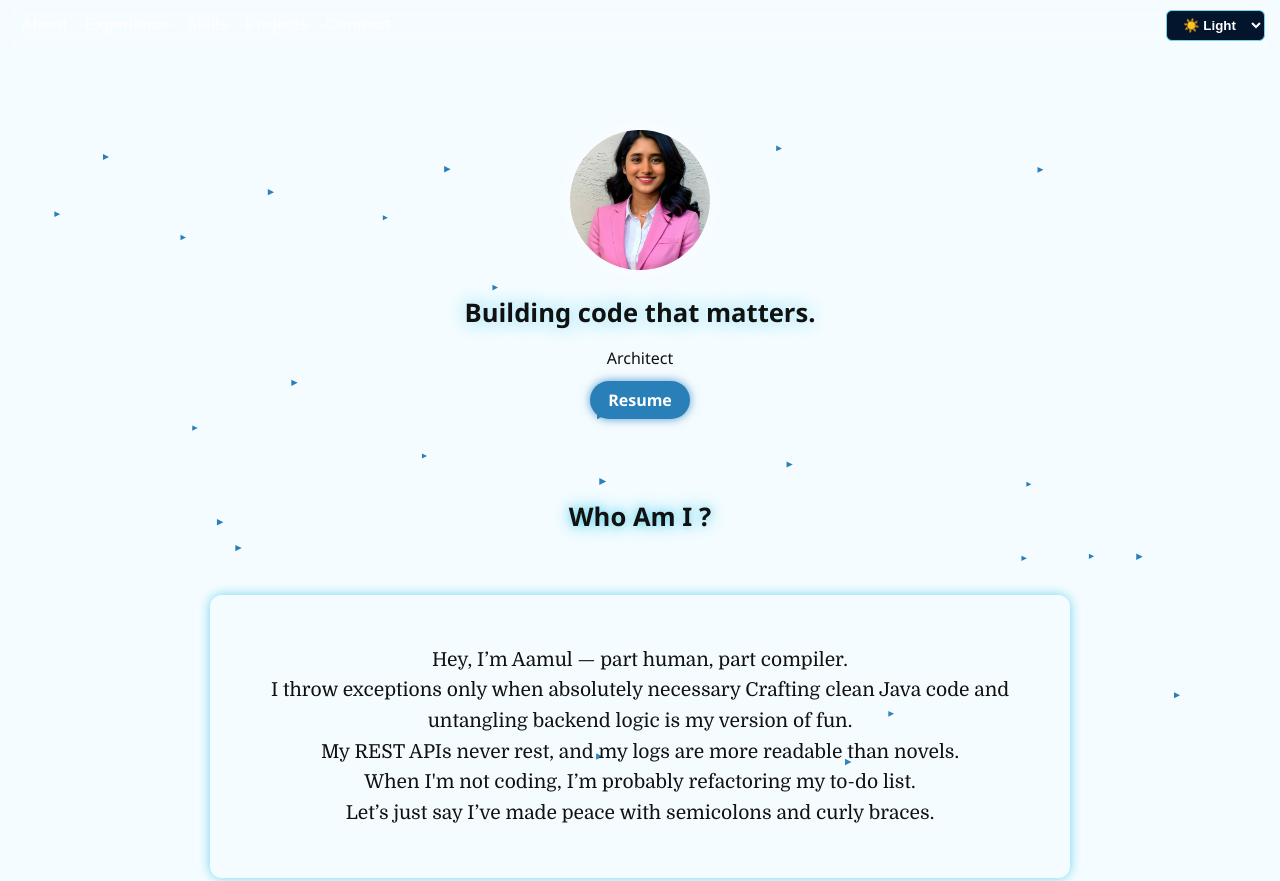
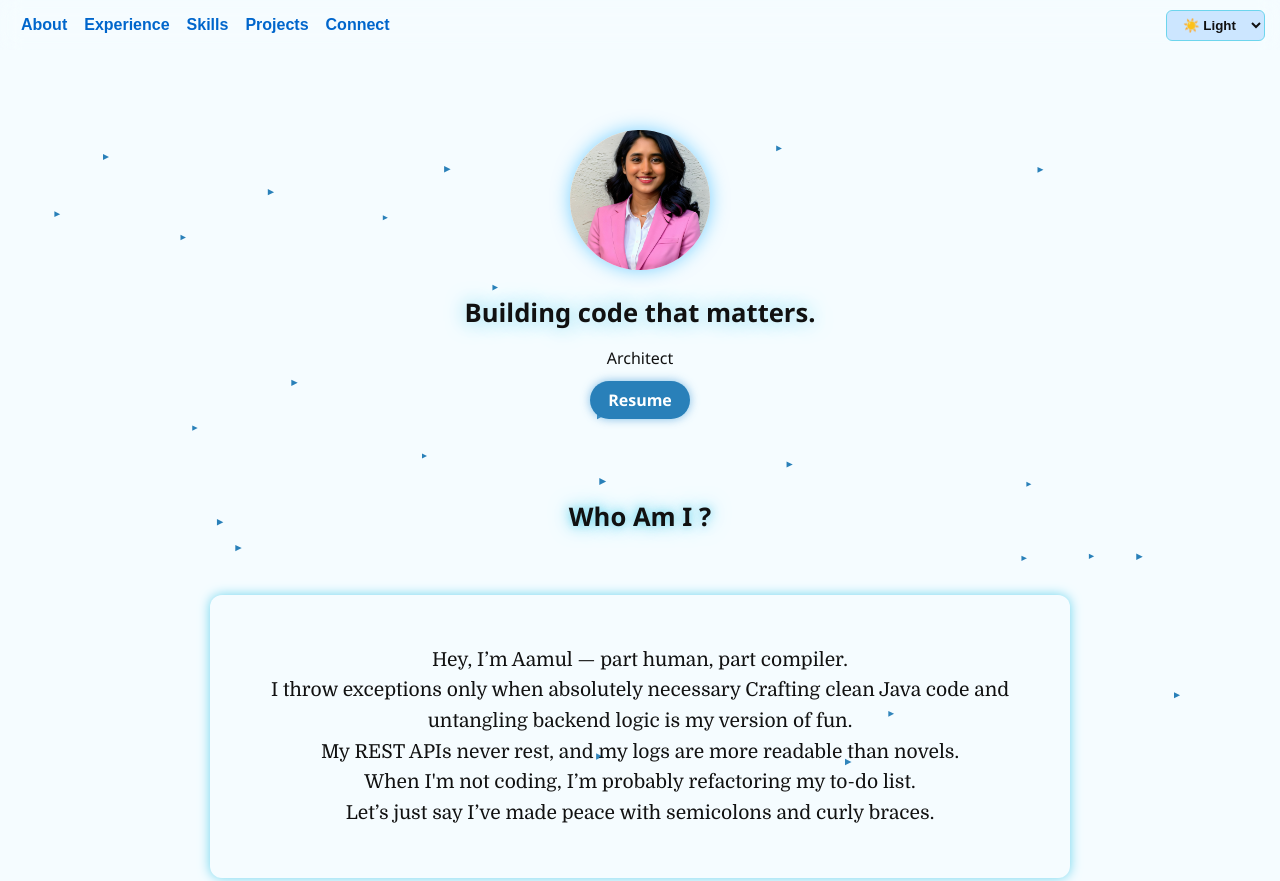
Before and after one commit to AamulSri/portfolio, a plain HTML site: page index.html in a window 1280 px wide. Shown: the top 881 px of the page. Drawn offline with Linux system fonts and the light colour scheme.

Commit message:
hopes of work

```diff
--- a/script.js
+++ b/script.js
@@ -4,8 +4,10 @@ document.addEventListener("DOMContentLoaded", () => {
   const themeSelect = document.getElementById("themeSelect");
   const savedTheme = localStorage.getItem("preferredTheme") || "light";
 
-  // Apply the saved theme
+  // Only apply if not already set (avoid double reset)
+if (!document.documentElement.classList.contains(savedTheme + "-theme")) {
   document.documentElement.className = savedTheme + "-theme";
+}
   themeSelect.value = savedTheme;
   toggleBackgroundEffect(savedTheme);
 
--- a/style.css
+++ b/style.css
@@ -40,7 +40,7 @@ html.light-theme {
   background-color: #03152c;
   color: #fff;
 }
-body.light-theme .theme-toggle select {
+html.light-theme .theme-toggle select {
   background-color: #cce6ff;
   color: #111;
 }
@@ -66,7 +66,7 @@ body.light-theme .theme-toggle select {
   object-fit: cover;
   box-shadow: 0 0 18px rgba(255, 255, 255, 0.6);
 }
-body.light-theme .profile-pic {
+html.light-theme .profile-pic {
   box-shadow: 0 0 18px rgba(0, 170, 255, 0.5);
 }
 .intro-title {
@@ -86,9 +86,8 @@ body.light-theme .profile-pic {
   background: #2980b9;
   color: white;
   border-radius: 20px;
-  text-decoration: none;
   font-weight: bold;
-  box-shadow: 0 0 10px rgba(41, 128, 185, 0.8);
+  box-shadow: 0 0 10px rgba(97, 172, 222, 0.8);
   display: inline-block;
 }
 
@@ -330,10 +329,10 @@ a:hover {
   text-shadow: 0 0 8px #6dd5ed;
 }
 
-body.light-theme .nav-btn {
+html.light-theme .nav-btn {
   color: #0066cc;
 }
-body.light-theme .nav-btn:hover {
+html.light-theme .nav-btn:hover {
   text-shadow: 0 0 10px #66bfff;
 }
 
```
